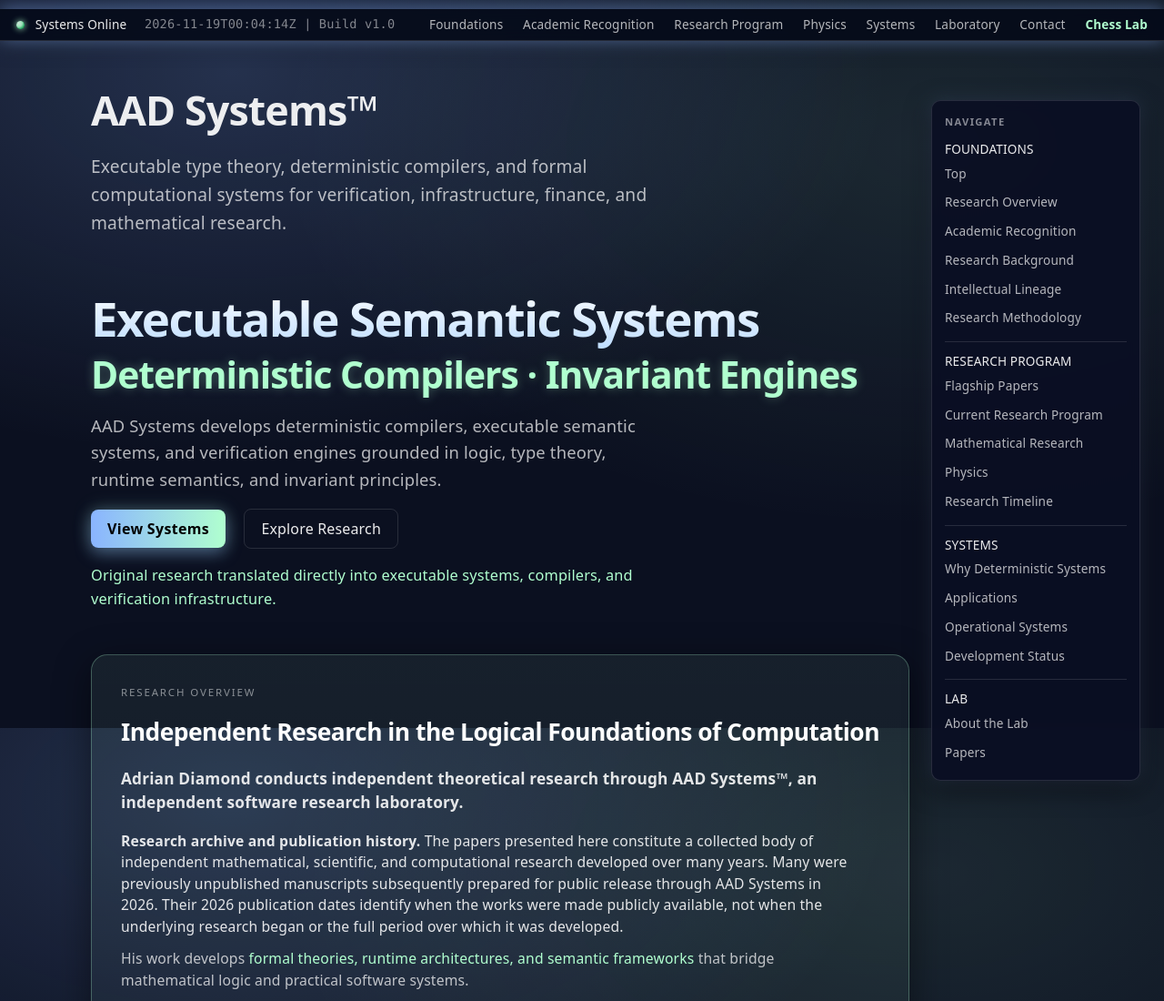
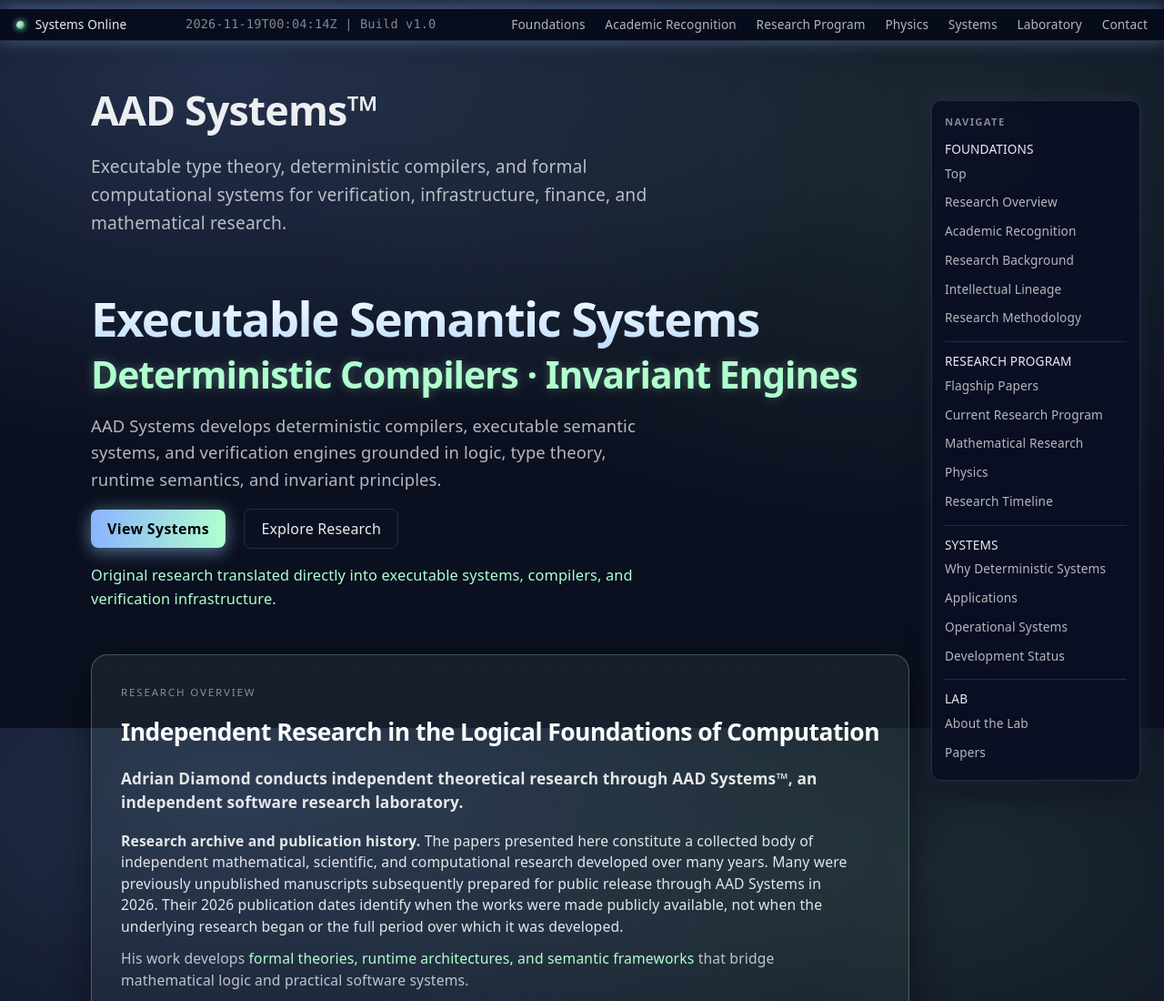
Before and after one commit to blah161/aadsystems-landing, a plain HTML site: page index.html in a window 1280 px wide. Shown: the top 1100 px of the page at 91% size. Drawn offline with Linux system fonts and the light colour scheme.

Commit message:
Update index.html

```diff
--- a/index.html
+++ b/index.html
@@ -1130,7 +1130,6 @@ header h2{
   <a href="#why-invariant-systems">Systems</a>
   <a href="#systems-lab">Laboratory</a>
   <a href="mailto:adrian@aadsystems.com">Contact</a>
-  <a href="chess-lab.html" style="color:var(--accent2);font-weight:600;">Chess Lab</a>
 </div>
 
 </div>
```
